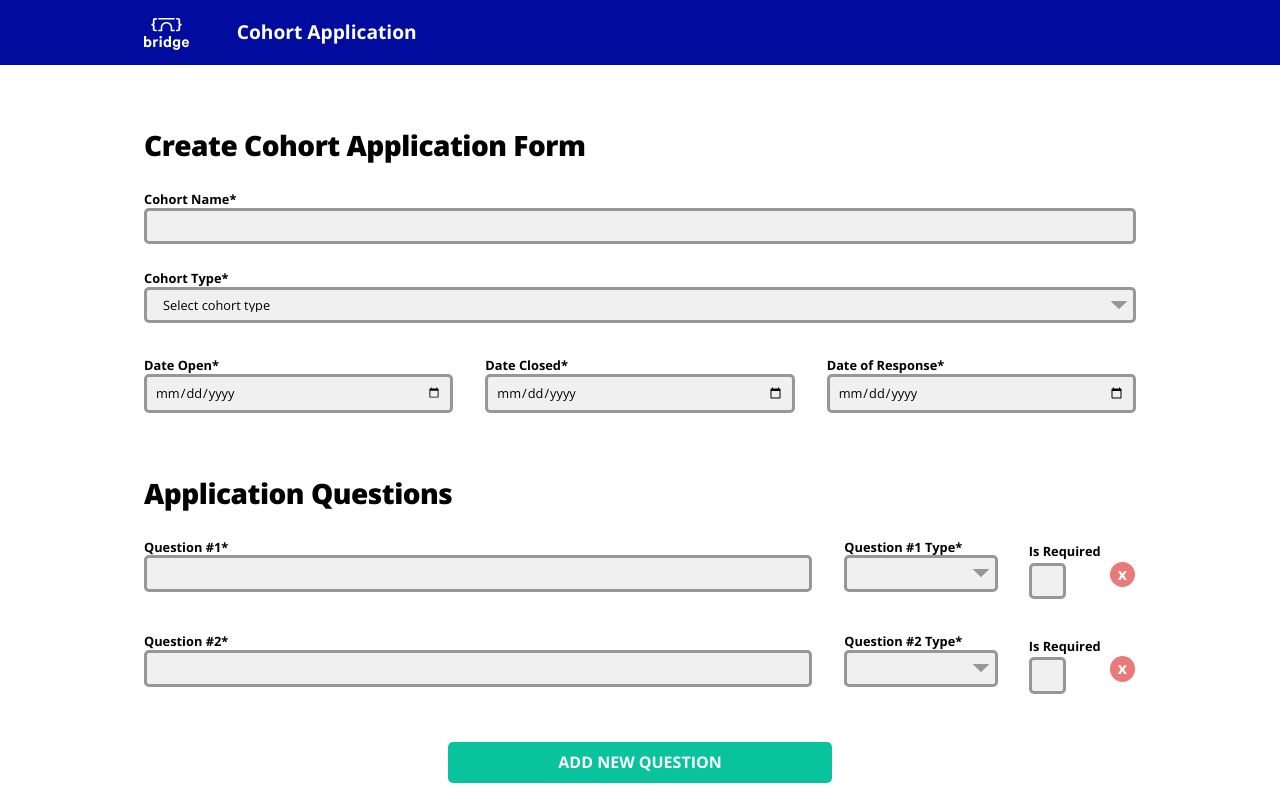
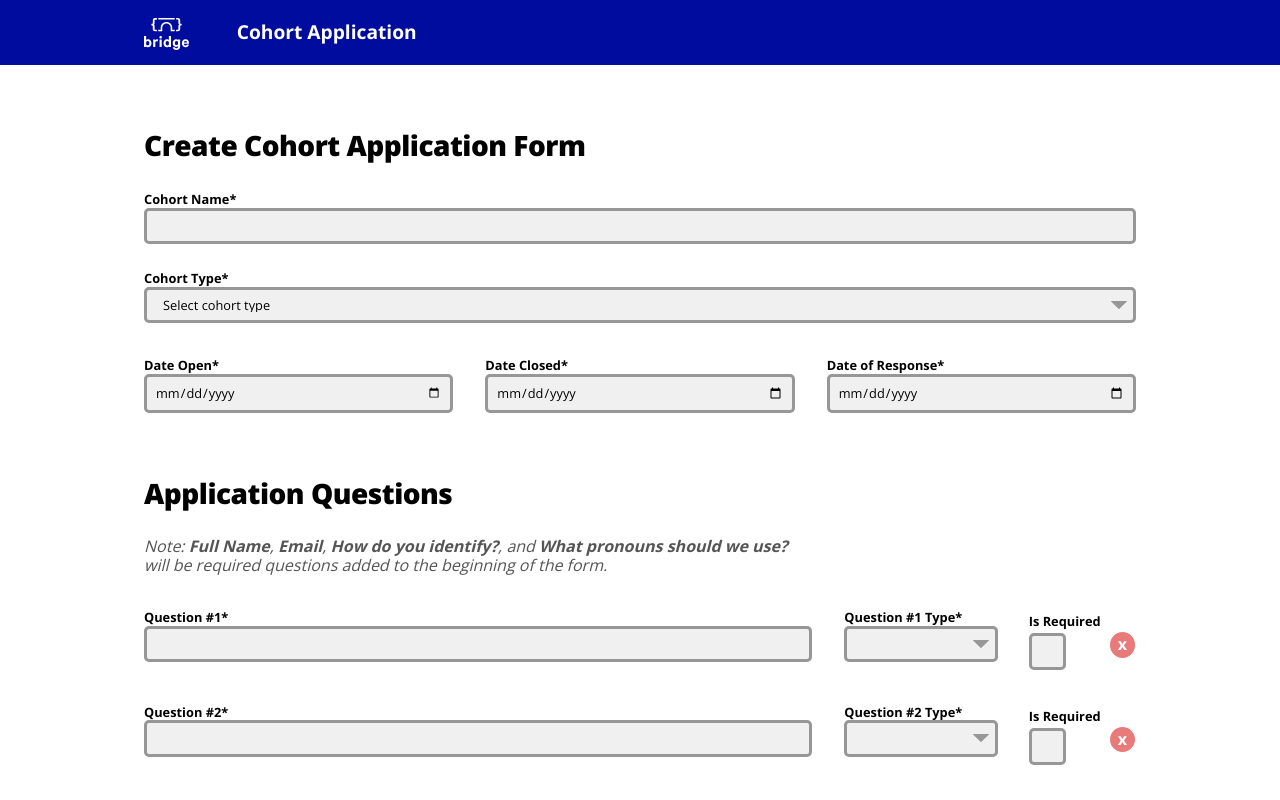
Before and after one commit to bridge-school/applications-frontend, a React (Create React App) app: page /admin/create in a window 1280 px wide. Shown: the top 800 px of the page. Built offline with nearby package versions, Linux system fonts and the light colour scheme.

Commit message:
Add default questions to form (#54)

```diff
--- a/src/views/CreateCohortForm.js
+++ b/src/views/CreateCohortForm.js
@@ -44,6 +44,14 @@ const Dates = styled.div`
   }
 `;
 
+const Note = styled.p`
+  font-style: italic;
+  line-height: 1.2;
+  max-width: 41em;
+  margin-bottom: 2em;
+  color: #555;
+`;
+
 function CreateCohortForm({
   submitCohort,
   createCohortError,
@@ -66,14 +74,42 @@ function CreateCohortForm({
   // Handle Form Submission
   const handleFormSubmit = e => {
     e.preventDefault();
-    form.formQuestions = questionList;
+
     // to do - filter through DB for duplicate name
     const cohortSlug =
       form.cohortName.toLowerCase().replace(/ /g, '-') +
       '-' +
       form.cohortType.split('-')[0];
+    form.cohortSlug = cohortSlug;
 
-    form.cohortSlug = cohortSlug;
+    const defaultQuestions = [
+      {
+        description: 'Full Name',
+        type: 'input',
+        isRequired: true,
+        id: 'fullName',
+      },
+      {
+        description: 'Email',
+        type: 'email',
+        isRequired: true,
+        id: 'email',
+      },
+      {
+        description: 'How do you identify?',
+        type: 'checkbox',
+        isRequired: true,
+        id: 'identify',
+      },
+      {
+        description: 'What pronouns should we use?',
+        type: 'checkbox',
+        isRequired: true,
+        id: 'pronouns',
+      },
+    ];
+    form.formQuestions = [...defaultQuestions, ...questionList];
+
     console.log(JSON.stringify(form));
     submitCohort(form);
   };
@@ -191,6 +227,13 @@ function CreateCohortForm({
       <section>
         <PageTitle title="Application Questions" />
 
+        <Note>
+          Note: <strong>Full Name</strong>, <strong>Email</strong>,{' '}
+          <strong>How do you identify?</strong>, and{' '}
+          <strong>What pronouns should we use?</strong> will be required
+          questions added to the beginning of the form.
+        </Note>
+
         {questionList.map((question, index) => (
           <AddQuestion
             data={question}
```
